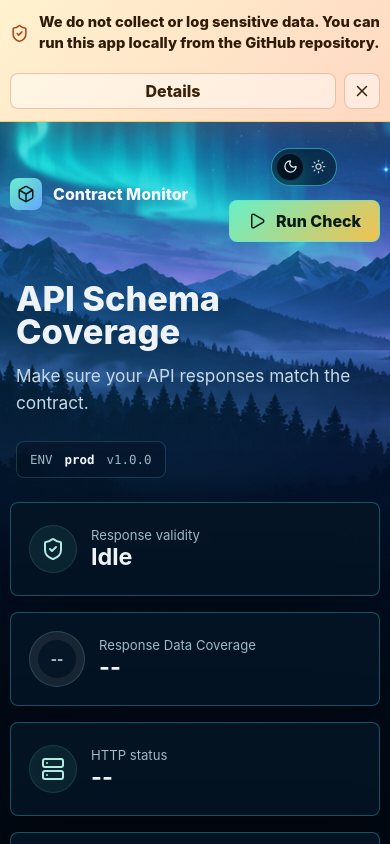
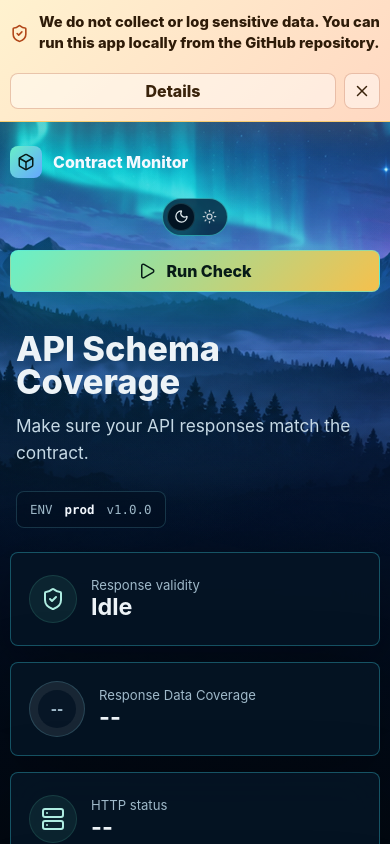
Before and after one commit to VadimKovalenko/api-contract-check, a React (Vite) app: page / in a window 390 px wide. Shown: the top 844 px of the page. Built offline with nearby package versions, Linux system fonts and the light colour scheme.

Commit message:
Polish edge UI interactions

```diff
--- a/src/colors.ts
+++ b/src/colors.ts
@@ -99,6 +99,7 @@ export const colors = {
   heroScrim: 'rgb(4 13 24 / 0.28)',
   pageVeil: 'rgb(2 8 16 / 0.08)',
   badgeAccessibleText: '#071b17',
+  maskSolid: '#000000',
   shadowLarge: '0 22px 70px rgb(0 0 0 / 0.26)',
   shadowCardHover: '0 24px 74px rgb(0 0 0 / 0.32)',
   transparent: 'transparent',
@@ -181,6 +182,7 @@ const lightColors: ColorPalette = {
   heroScrim: 'rgb(255 255 255 / 0.24)',
   pageVeil: 'rgb(255 255 255 / 0.02)',
   badgeAccessibleText: '#071b17',
+  maskSolid: '#000000',
   shadowLarge: '0 22px 70px rgb(22 33 42 / 0.12)',
   shadowCardHover: '0 24px 74px rgb(22 33 42 / 0.16)',
 };
@@ -218,6 +220,7 @@ function makeColorVariables(palette: ColorPalette): StyleVars {
     '--color-nav-surface-active': palette.navSurfaceActive,
     '--color-hero-scrim': palette.heroScrim,
     '--color-badge-accessible-text': palette.badgeAccessibleText,
+    '--color-mask-solid': palette.maskSolid,
     '--color-border': palette.border,
     '--color-border-strong': palette.borderStrong,
     '--color-border-subtle': palette.borderSubtle,
--- a/src/components/App/App.tsx
+++ b/src/components/App/App.tsx
@@ -80,7 +80,7 @@ export function App() {
           </button>
           <button className="run-button" onClick={() => void runCheck()} disabled={loading} type="button">
             {loading ? <Loader2 className="spin" size={18} /> : <Play size={18} />}
-            Run Check
+            <span>Run Check</span>
           </button>
         </div>
       </nav>
--- a/src/components/App/styles.css
+++ b/src/components/App/styles.css
@@ -382,15 +382,84 @@
   align-items: center;
   gap: 10px;
   padding: 0 18px;
+  position: relative;
+  isolation: isolate;
+  overflow: hidden;
   color: var(--color-text-on-accent);
   font-weight: 800;
   background: linear-gradient(135deg, var(--color-accent), var(--color-accent-warm));
   box-shadow: 0 16px 42px var(--color-action-shadow);
 }
 
+.run-button::before,
+.run-button::after {
+  content: "";
+  position: absolute;
+  inset: auto auto -70% 50%;
+  z-index: 0;
+  width: 170%;
+  aspect-ratio: 1;
+  border-radius: 42% 48% 45% 52%;
+  pointer-events: none;
+  transform: translateX(-50%) scale(0.22) rotate(0deg);
+  transition:
+    transform 0.58s cubic-bezier(0.22, 1, 0.36, 1),
+    opacity 0.28s ease;
+}
+
+.run-button::before {
+  opacity: 0.82;
+  background:
+    radial-gradient(circle at 34% 28%, var(--color-accent-warm) 0 8%, var(--color-transparent) 20%),
+    radial-gradient(circle at 64% 34%, var(--color-accent) 0 9%, var(--color-transparent) 21%),
+    linear-gradient(135deg, var(--color-accent-warm), var(--color-danger-hot) 52%, var(--color-accent));
+}
+
+.run-button::before,
+.run-button::after {
+  mix-blend-mode: soft-light;
+}
+
+.run-button::after {
+  bottom: -82%;
+  opacity: 0.42;
+  width: 150%;
+  border-radius: 48% 43% 51% 44%;
+  background: linear-gradient(135deg, var(--color-accent), var(--color-cool-bright), var(--color-accent-warm));
+  transition-duration: 0.72s;
+}
+
+.run-button svg,
+.run-button .spin,
+.run-button span {
+  position: relative;
+  z-index: 1;
+}
+
 .run-button:hover:not(:disabled) {
   transform: translateY(-1px);
   box-shadow: 0 20px 52px var(--color-action-shadow-hover);
+}
+
+.run-button:hover:not(:disabled)::before {
+  opacity: 0.95;
+  transform: translateX(-50%) scale(1.08) rotate(185deg);
+  animation: liquid-fire-swirl 2.4s linear infinite;
+}
+
+.run-button:hover:not(:disabled)::after {
+  opacity: 0.64;
+  transform: translateX(-50%) scale(1.02) rotate(-140deg);
+  animation: liquid-fire-swirl 3.1s linear infinite reverse;
+}
+
+.run-button:active:not(:disabled) {
+  transform: translateY(0) scale(0.985);
+}
+
+.run-button:disabled::before,
+.run-button:disabled::after {
+  opacity: 0;
 }
 
 .metric-grid {
@@ -411,14 +480,31 @@
 
 @keyframes spin { to { transform: rotate(360deg); } }
 
+@keyframes liquid-fire-swirl {
+  to {
+    border-radius: 48% 43% 52% 45%;
+    transform: translateX(-50%) scale(1.08) rotate(545deg);
+  }
+}
+
+@media (prefers-reduced-motion: reduce) {
+  .run-button::before,
+  .run-button::after,
+  .run-button:hover:not(:disabled)::before,
+  .run-button:hover:not(:disabled)::after {
+    animation: none;
+    transition-duration: 0.01ms;
+  }
+}
+
 
 @media (max-width: 980px) {
   .app-nav {
-    grid-template-columns: 1fr;
+    flex-wrap: wrap;
   }
   .nav-tabs,
   .nav-actions {
-    justify-self: stretch;
+    width: 100%;
   }
   .nav-tabs {
     overflow-x: auto;
--- a/src/components/ListBlock/styles.css
+++ b/src/components/ListBlock/styles.css
@@ -97,14 +97,19 @@
 .chip-list { display: flex; flex-wrap: wrap; gap: 8px; margin-top: 12px; }
 
 .chip-list span {
+  height: 28px;
+  display: inline-grid;
+  place-items: center;
   max-width: 100%;
   overflow-wrap: anywhere;
   border-radius: 8px;
-  padding: 6px 10px;
+  padding: 3px 10px 1px;
   border: 1px solid var(--color-transparent);
   font-family: "SFMono-Regular", Consolas, "Liberation Mono", monospace;
   font-size: 0.78rem;
-  font-weight: 760;
+  font-weight: 720;
+  line-height: 1;
+  vertical-align: middle;
 }
 
 .chip-list.missing span {
--- a/src/components/MetricCard/styles.css
+++ b/src/components/MetricCard/styles.css
@@ -105,8 +105,8 @@
     var(--color-warning) 235deg,
     var(--color-danger-hot) 360deg
   );
-  -webkit-mask: conic-gradient(#000000 0deg var(--meter-degrees), transparent var(--meter-degrees) 360deg);
-  mask: conic-gradient(#000000 0deg var(--meter-degrees), transparent var(--meter-degrees) 360deg);
+  -webkit-mask: conic-gradient(var(--color-mask-solid) 0deg var(--meter-degrees), transparent var(--meter-degrees) 360deg);
+  mask: conic-gradient(var(--color-mask-solid) 0deg var(--meter-degrees), transparent var(--meter-degrees) 360deg);
 }
 
 .metric-ring span {
--- a/src/components/ResultsPanel/styles.css
+++ b/src/components/ResultsPanel/styles.css
@@ -62,7 +62,8 @@
 
 .preview-heading,
 .preview-heading h3,
-.preview-heading span {
+.preview-actions,
+.preview-action-button {
   display: flex;
   align-items: center;
 }
@@ -76,11 +77,44 @@
   gap: 8px;
 }
 
-.preview-heading span {
+.preview-actions {
+  gap: 8px;
+}
+
+.preview-action-button {
+  min-height: 28px;
   gap: 5px;
+  padding: 0 9px;
   color: var(--color-text-muted);
+  background: var(--color-surface-raised);
+  border: 1px solid var(--color-border-subtle);
+  border-radius: 8px;
   font-size: 0.76rem;
   font-weight: 800;
+  line-height: 1;
+}
+
+.preview-action-button:hover:not(:disabled) {
+  color: var(--color-text-control-hover);
+  background: var(--color-surface-raised-hover);
+  border-color: var(--color-border-strong);
+}
+
+.preview-action-button:focus-visible {
+  outline: 0;
+  box-shadow: 0 0 0 3px var(--color-accent-focus-ring);
+}
+
+.preview-action-button svg {
+  flex: 0 0 auto;
+}
+
+.preview-action-button .collapsed {
+  transform: rotate(-90deg);
+}
+
+.preview-action-button:disabled {
+  opacity: 0.58;
 }
 
 .json-preview-editor .cm-json-key {
--- a/src/styles.css
+++ b/src/styles.css
@@ -92,6 +92,7 @@ h3 { font-size: 0.92rem; color: var(--color-text-heading); }
   background: var(--color-surface-raised);
   font-size: 0.78rem;
   font-weight: 800;
+  line-height: 1;
 }
 
 .method-pill {
@@ -111,6 +112,10 @@ h3 { font-size: 0.92rem; color: var(--color-text-heading); }
   box-shadow: 0 0 18px var(--color-success-bg);
 }
 
+.user-accessibility-theme-style.state-pill.good {
+  color: var(--color-badge-accessible-text);
+}
+
 .state-pill.bad {
   color: var(--color-danger-pill-text);
   border-color: var(--color-transparent);
@@ -120,6 +125,10 @@ h3 { font-size: 0.92rem; color: var(--color-text-heading); }
   box-shadow: 0 0 18px var(--color-danger-bg);
 }
 
+.user-accessibility-theme-style.state-pill.bad {
+  color: var(--color-badge-accessible-text);
+}
+
 @media (max-width: 980px) {
   .panel { min-height: auto; }
 }
```
Also changed, not shown: src/components/ResultsPanel/ResultsPanel.tsx (+53 -3 lines).
